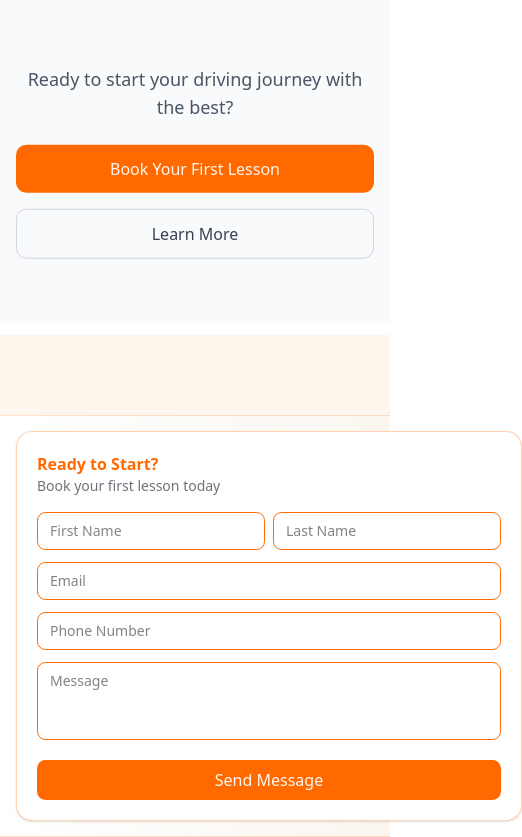
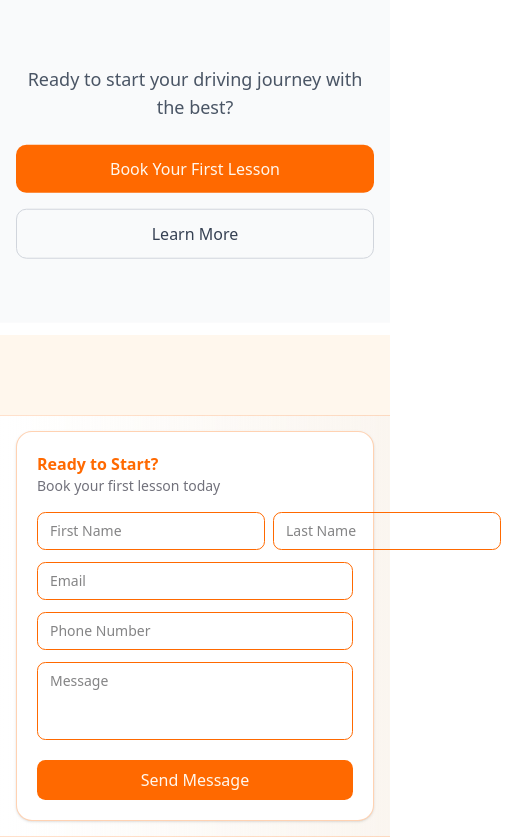
Before and after one commit to team-virtura-tech/easy-ca-driving-school, a Next.js app: page / in a window 390 px wide. Shown: the part 4318-5155 px from the top of the page, 522 px wide, since content can reach past the window. Built offline with nearby package versions, Linux system fonts and the light colour scheme.

Commit message:
[FEATURE] enhance ContactForm layout for responsive design with dynamic grid and full-width adjustments

```diff
--- a/src/components/custom/contactForm/ContactForm1.tsx
+++ b/src/components/custom/contactForm/ContactForm1.tsx
@@ -155,7 +155,14 @@ export const ContactForm = ({ id, className, children }: ContactFormProps) => {
         {/* CONTENT LAYER: on mobile form goes below car */}
         <div className="relative z-0 w-full">
           <div className="mx-auto max-w-[1200px] px-4 md:px-6">
-            <div className="flex flex-col lg:grid lg:grid-cols-[minmax(360px,520px)_1fr] items-start gap-6 py-4 md:py-6">
+            <div
+              className={cn(
+                'items-start gap-6 py-4 md:py-6',
+                isNarrow
+                  ? 'flex flex-col' // Full width on narrow screens
+                  : 'flex flex-col lg:grid lg:grid-cols-[minmax(360px,520px)_1fr]' // Grid layout on wide screens
+              )}
+            >
               <motion.div
                 aria-live="polite"
                 initial={
@@ -163,7 +170,12 @@ export const ContactForm = ({ id, className, children }: ContactFormProps) => {
                 }
                 animate={formVisible ? { opacity: 1, y: 0 } : {}}
                 transition={{ duration: 0.4, ease: 'easeOut' }}
-                className="bg-background rounded-2xl border border-primary/30 shadow-sm p-5 md:p-6 order-2 lg:order-1"
+                className={cn(
+                  'bg-background rounded-2xl border border-primary/30 shadow-sm p-5 md:p-6',
+                  isNarrow
+                    ? 'w-full' // Full width when narrow
+                    : 'order-2 lg:order-1' // Grid positioning when wide
+                )}
               >
                 <div className="mb-4 text-left">
                   <h3 className="text-base md:text-lg font-semibold text-primary">
@@ -223,7 +235,12 @@ export const ContactForm = ({ id, className, children }: ContactFormProps) => {
               </motion.div>
 
               {/* Spacer column for car on desktop */}
-              <div className="hidden lg:block order-1 lg:order-2" aria-hidden />
+              {!isNarrow && (
+                <div
+                  className="hidden lg:block order-1 lg:order-2"
+                  aria-hidden
+                />
+              )}
             </div>
           </div>
         </div>
```
